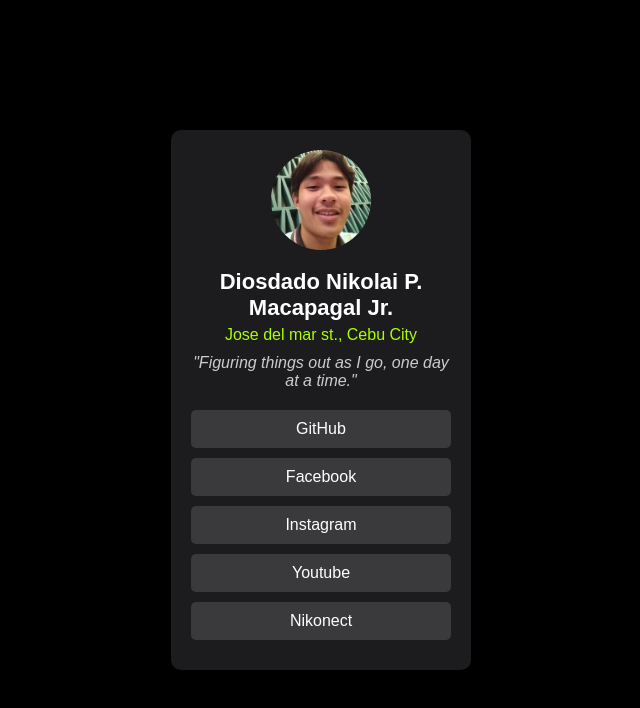
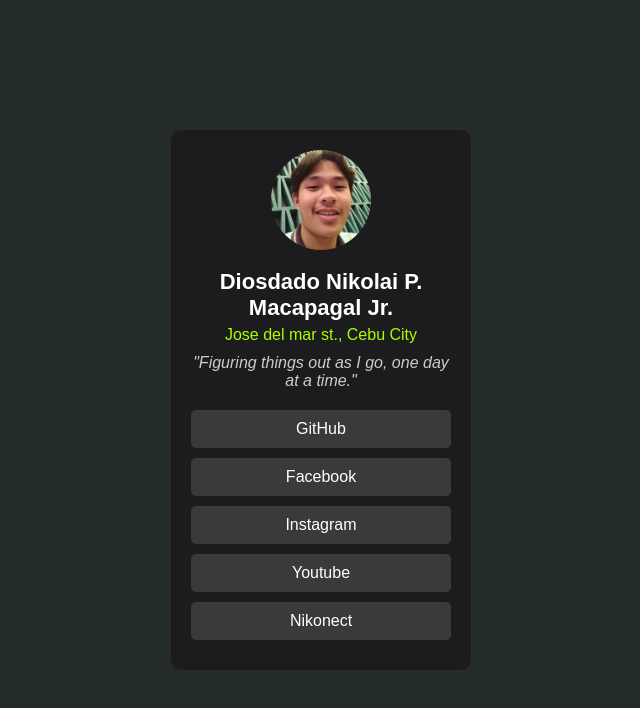
Before and after one commit to DiosdadoNikolaiMacapagal/html-profile, a plain HTML site: page index.html in a window 1280 px wide. Shown: the whole page, without its empty margins (319-959 px from the left). Drawn offline with Linux system fonts and the light colour scheme.

Commit message:
Update index.html
fwefgrehgrte

```diff
--- a/index.html
+++ b/index.html
@@ -12,7 +12,7 @@
 }
 
 body {
-    background-color: #000;
+    background-color: #232b2b;
     display: flex;
     justify-content: center;
     align-items: center;
```
